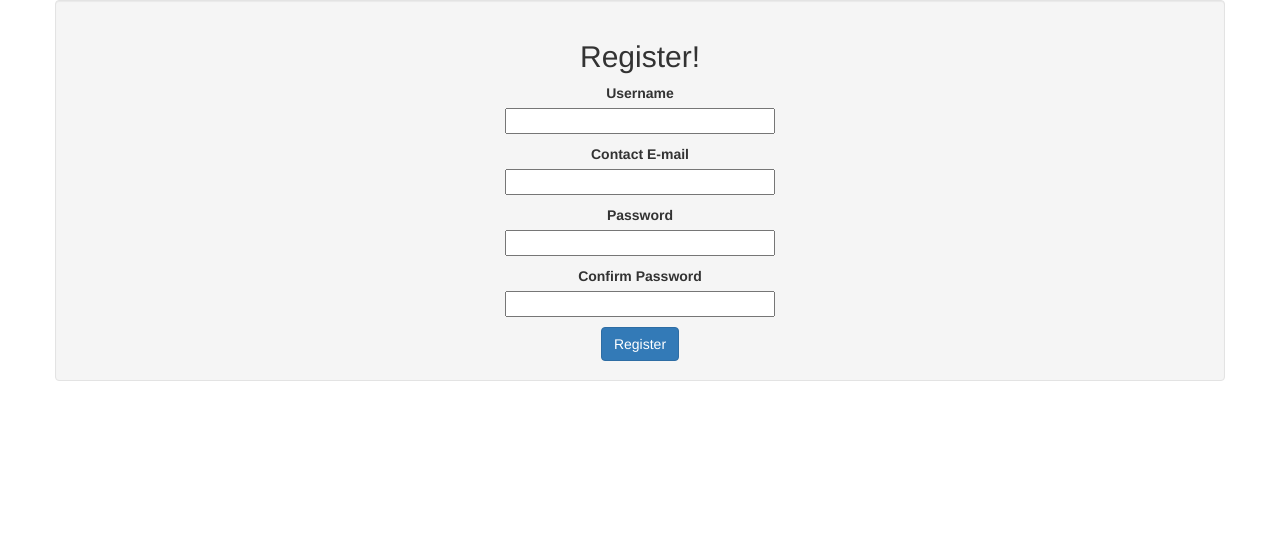
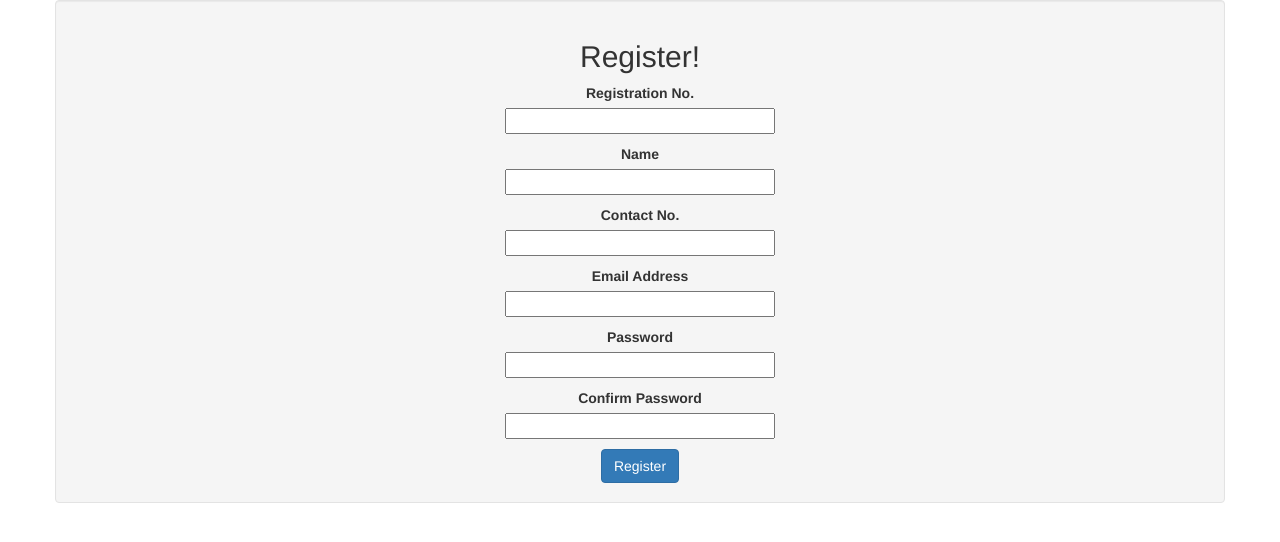
Before and after one commit to architkansal/SAG-portal-nitw, a CodeIgniter app: page /service/index.php/auth/register in a window 1280 px wide. Shown: the top 542 px of the page. Run offline with CodeIgniter, Linux system fonts and the light colour scheme; some libraries are stand-ins or nearby versions.

Commit message:
login and registration

```diff
--- a/application/controllers/auth.php
+++ b/application/controllers/auth.php
@@ -94,6 +94,7 @@ class Auth extends CI_Controller
 					$data['captcha_html'] = $this->_create_captcha();
 				}
 			}
+			// $this->load->view('templates/header');
 			$this->load->view('auth/login_form', $data);
 		}
 	}
@@ -118,7 +119,8 @@ class Auth extends CI_Controller
 	function register()
 	{
 		if ($this->tank_auth->is_logged_in()) {									// logged in
-			redirect('');
+			// redirect('');
+			redirect('/user_controller/');
 
 		} elseif ($this->tank_auth->is_logged_in(FALSE)) {						// logged in, not activated
 			redirect('/auth/send_again/');
@@ -131,6 +133,7 @@ class Auth extends CI_Controller
 			if ($use_username) {
 				$this->form_validation->set_rules('username', 'Username', 'trim|required|xss_clean|min_length['.$this->config->item('username_min_length', 'tank_auth').']|max_length['.$this->config->item('username_max_length', 'tank_auth').']|alpha_dash');
 			}
+			$this->form_validation->set_rules('name', 'name', 'trim|required|xss_clean|valid_name');
 			$this->form_validation->set_rules('email', 'Email', 'trim|required|xss_clean|valid_email');
 			$this->form_validation->set_rules('password', 'Password', 'trim|required|xss_clean|min_length['.$this->config->item('password_min_length', 'tank_auth').']|max_length['.$this->config->item('password_max_length', 'tank_auth').']|alpha_dash');
 			$this->form_validation->set_rules('confirm_password', 'Confirm Password', 'trim|required|xss_clean|matches[password]');
@@ -148,12 +151,16 @@ class Auth extends CI_Controller
 
 			$email_activation = $this->config->item('email_activation', 'tank_auth');
 
+			// change made ,!!!!!!!!!!!!!
+
+// echo $this->form_validation->set_value('contact');
 			if ($this->form_validation->run()) {								// validation ok
 				if (!is_null($data = $this->tank_auth->create_user(
 						$use_username ? $this->form_validation->set_value('username') : '',
 						$this->form_validation->set_value('email'),
 						$this->form_validation->set_value('password'),
-						$email_activation))) {									// success
+						$email_activation , $this->form_validation->set_value('name'),
+						$this->form_validation->set_value('mob')))) {									// success
 
 					$data['site_name'] = $this->config->item('website_name', 'tank_auth');
 
--- a/application/controllers/welcome.php
+++ b/application/controllers/welcome.php
@@ -17,7 +17,8 @@ class Welcome extends CI_Controller
 		} else {
 			$data['user_id']	= $this->tank_auth->get_user_id();
 			$data['username']	= $this->tank_auth->get_username();
-			$this->load->view('welcome', $data);
+			// $this->load->view('welcome', $data);
+			redirect('/user_controller');
 		}
 	}
 }
--- a/application/libraries/Tank_auth.php
+++ b/application/libraries/Tank_auth.php
@@ -159,7 +159,7 @@ class Tank_auth
 	 * @param	bool
 	 * @return	array
 	 */
-	function create_user($username, $email, $password, $email_activation)
+	function create_user($username, $email, $password, $email_activation,$name,$mob)//change1!
 	{
 		if ((strlen($username) > 0) AND !$this->ci->users->is_username_available($username)) {
 			$this->error = array('username' => 'auth_username_in_use');
@@ -179,6 +179,10 @@ class Tank_auth
 				'password'	=> $hashed_password,
 				'email'		=> $email,
 				'last_ip'	=> $this->ci->input->ip_address(),
+				'name'   	=> $name,
+				'contact'   => $mob,
+				// 'contact'	=> '9874563210',
+				// 'name'      => 'archit kansal',
 			);
 
 			if ($email_activation) {
--- a/application/views/auth/register_form.php
+++ b/application/views/auth/register_form.php
@@ -16,6 +16,20 @@ $email = array(
 	'value'	=> set_value('email'),
 	'maxlength'	=> 80,
 	'size'	=> 30,
+);
+$name = array(
+    'name'  => 'name',
+    'id'    => 'name',
+    'value' => set_value('name'),
+    'maxlength' => 80,
+    'size'  => 30,
+);
+$mob = array(
+    'mob'  => 'mob',
+    'id'    => 'mob',
+    'value' => set_value('mob'),
+    'maxlength' =>  80,
+    'size'  => 30,
 );
 $password = array(
 	'name'	=> 'password',
@@ -44,6 +58,8 @@ $captcha = array(
         <title><?php echo $tankstrap["register_page_title"];?></title>
     </head>
     <body>
+
+
 	<div class="container">
 		<div class="row">
 			<div class="span6 offset3">
@@ -54,7 +70,7 @@ $captcha = array(
 
 	<?php if ($use_username): ?>
 	<div class="control-group">
-        <?php echo form_label('Username', $username['id'], array('class' => 'control-label')); ?>
+        <?php echo form_label('Registration No.', $username['id'], array('class' => 'control-label')); ?>
         <div class="controls">
             <?php echo form_error('username'); ?>
             <?php echo form_input($username); ?><br />
@@ -63,7 +79,23 @@ $captcha = array(
     </div>
 	<?php endif; ?>
     <div class="control-group">
-        <?php echo form_label('Contact E-mail', $email['id'], array('class' => 'control-label')); ?>
+        <?php echo form_label('Name', $name['id'], array('class' => 'control-label')); ?>
+        <div class="controls">
+            <?php echo form_error('name'); ?>
+            <?php echo form_input($name); ?><br />
+            <p class="help-block"></p>
+        </div>
+    </div>
+    <div class="control-group">
+        <?php echo form_label('Contact No.', $mob['id'], array('class' => 'control-label')); ?>
+        <div class="controls">
+            <?php echo form_error('mob'); ?>
+            <?php echo form_input($mob); ?><br />
+            <p class="help-block"></p>
+        </div>
+    </div>
+    <div class="control-group">
+        <?php echo form_label('Email Address', $email['id'], array('class' => 'control-label')); ?>
         <div class="controls">
             <?php echo form_error('email'); ?>
             <?php echo form_input($email); ?><br />
```
Also changed, not shown: application/views/auth/login_form.php (+36 -1 lines), application/views/templates/header.php (+30 -7 lines).
